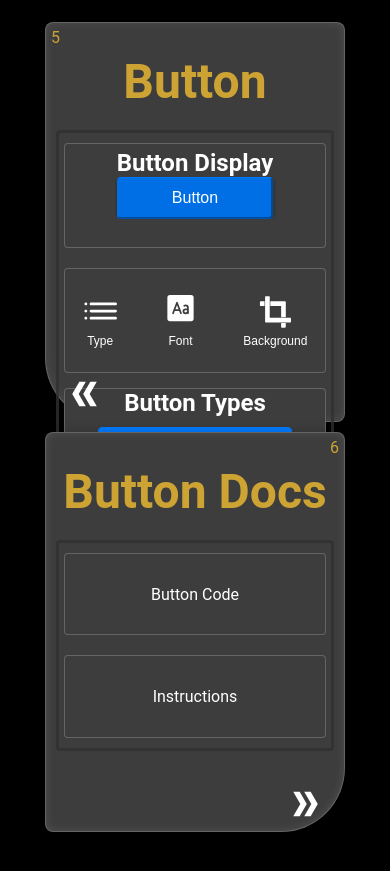
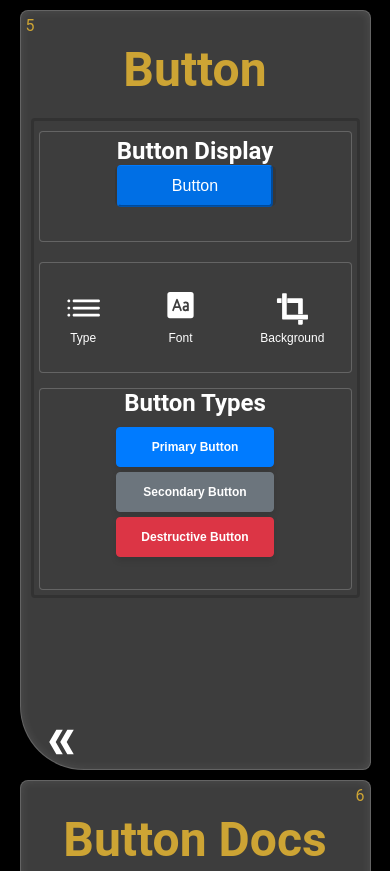
Before and after one commit to Castro19/CustomComponentBuilder, a website: page packages/proto/pages/components/button/buttonPage.html in a window 390 px wide. Shown: the top 871 px of the page. Before the commit the page ends 844 px from the top, so only its background shows below. Drawn offline with Linux system fonts and the light colour scheme.

Commit message:
Stylistic changes
Better Responsive design

```diff
--- a/packages/proto/pages/components/button/button-token.css
+++ b/packages/proto/pages/components/button/button-token.css
@@ -22,7 +22,7 @@
 
   /* Font Customizations */
   --button-font-family: "Arial", sans-serif;
-  --button-font-size: 16px;
+  --button-font-size: 12px;
   --button-font-weight: 600; /* Bold */
   --button-font-style: normal;
 
--- a/packages/proto/pages/components/button/buttonPage.css
+++ b/packages/proto/pages/components/button/buttonPage.css
@@ -117,9 +117,18 @@
 }
 /* Button List Container */
 .button-type-list {
-  display: flex;
-  gap: 10px; /* Space between buttons */
+  display: grid;
+  grid-template-columns: repeat(
+    auto-fill,
+    minmax(80px, 1fr)
+  ); /* Adjust the minmax value as needed */
+  gap: 5px; /* Reduced space between buttons */
   margin: var(--spacing-sm);
+}
+
+.button {
+  font-size: var(--font-size-xs); /* Smaller font size */
+  padding: var(--spacing-xs) var(--spacing-sm); /* Smaller padding */
 }
 
 @media (max-width: 1024px) {
@@ -136,7 +145,7 @@
     gap: var(--spacing-xs);
   }
   .button {
-    height: 30%;
+    font-size: var(--font-size-xs); /* Smaller font size */
   }
   .icon {
     height: 35px;
--- a/packages/proto/styles/index.css
+++ b/packages/proto/styles/index.css
@@ -61,7 +61,7 @@ svg.icon {
   display: flex;
   justify-content: center;
   align-items: center;
-  width: 90%;
+  width: var(--page-width-large);
   max-width: 1200px;
   margin: auto; /* Center the wrapper itself within the viewport */
 }
@@ -132,6 +132,8 @@ pre {
   }
 
   .magazine-page {
+    height: var(--page-height-large);
+    width: var(--page-width-large);
     grid-template-rows: auto 3fr 1fr auto;
   }
 }
```
